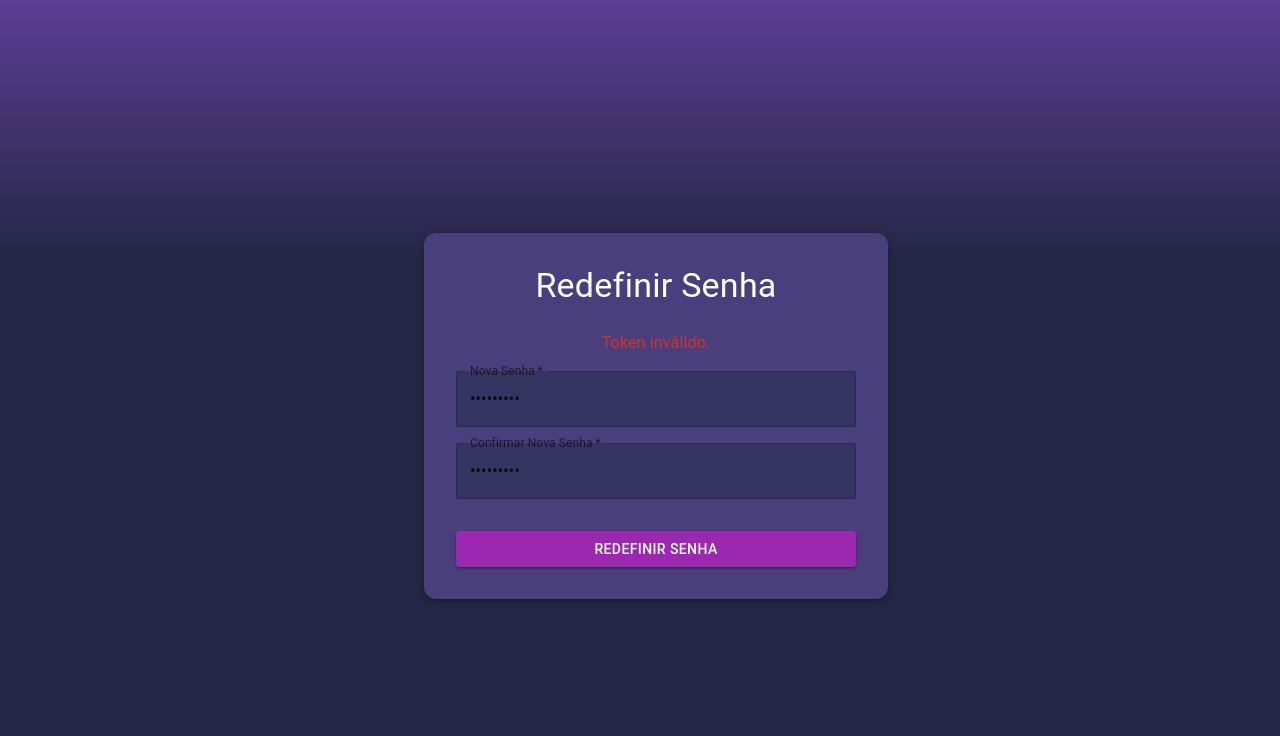
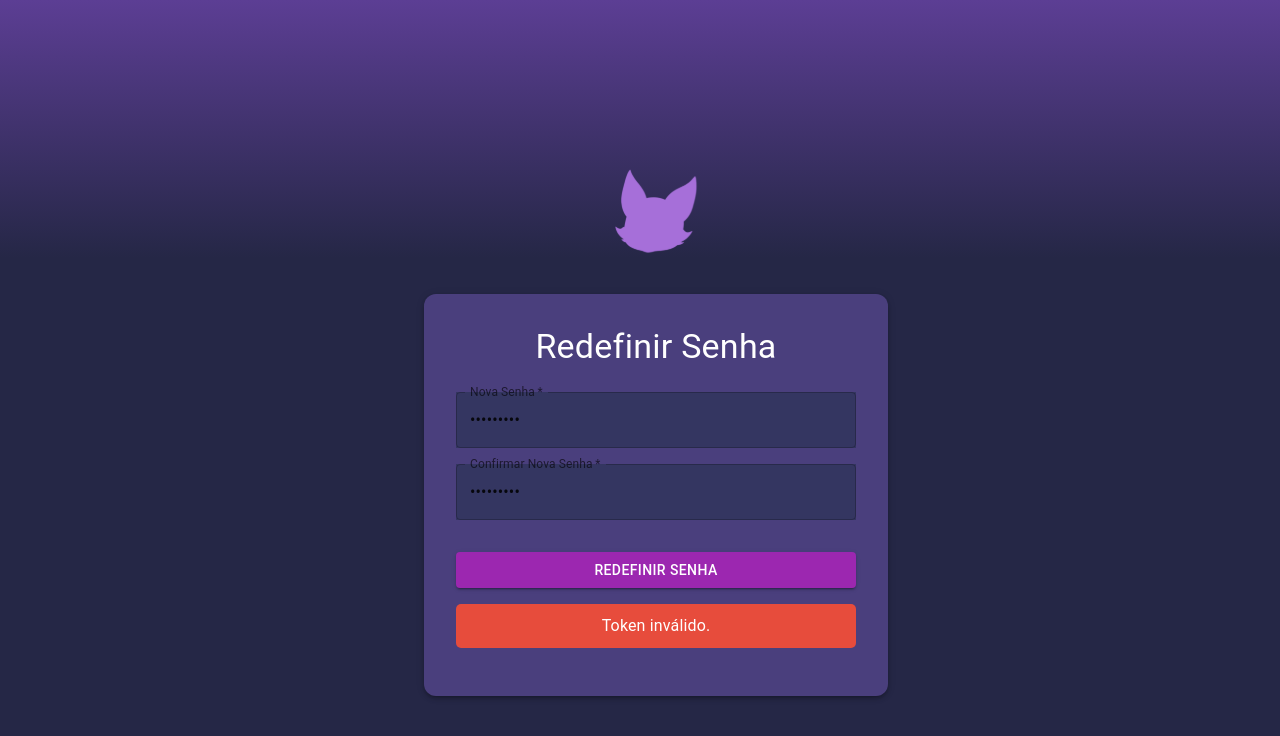
Before and after one commit to thiaguera00/tcc-frontend, a React (Vite) app: page /reset-password in a window 1280 px wide. Both pictures are taken after typing "Sample123", "Sample123" into the empty fields and a click on the button "REDEFINIR SENHA". Shown: the top 736 px of the page. Built offline with nearby package versions, Linux system fonts and the light colour scheme; a web font is replaced by a local one.

Commit message:
cor de fundo no texto das mensagemensagens de erro e sucess. Logo nix na tela de recuperar senha

```diff
--- a/src/pages/trocar-senha/index.tsx
+++ b/src/pages/trocar-senha/index.tsx
@@ -53,6 +53,10 @@ export const ResetPassword = () => {
       }}
       className="reset-password"
     >
+      <div>
+        <img src="/assets/nixPurple.svg" alt="cabeça nix" style={{margin:'30px'}} />
+      </div>
+
       <Box
         sx={{
           backgroundColor: '#4A3F7D',
@@ -66,9 +70,6 @@ export const ResetPassword = () => {
         <Typography variant="h4" sx={{ color: 'white', marginBottom: 3, textAlign: 'center' }}>
           Redefinir Senha
         </Typography>
-
-        {message && <Typography color="success.main" sx={{ marginBottom: 2, textAlign: 'center' }}>{message}</Typography>}
-        {error && <Typography color="error.main" sx={{ marginBottom: 2, textAlign: 'center' }}>{error}</Typography>}
 
         <form onSubmit={handleSubmit} style={{ width: '100%' }}>
           <TextField
@@ -103,6 +104,11 @@ export const ResetPassword = () => {
           >
             {loading ? <CircularProgress size={24} sx={{ color: '#FFF' }} /> : 'Redefinir Senha'}
           </Button>
+
+          {message && <Typography color="success.main" sx={{ marginBottom: 2, textAlign: 'center' }} style={{backgroundColor: '#2ecc71', color: 'white', marginTop: '16px',
+            padding: '10px',borderRadius: '5px'}}>{message}</Typography>}
+          {error && <Typography color="error.main" sx={{ marginBottom: 2, textAlign: 'center' }} style={{ backgroundColor: '#e74c3c', color: 'white', marginTop: '16px',
+            padding: '10px',borderRadius: '5px'}}>{error}</Typography>}
         </form>
       </Box>
     </Box>
```
